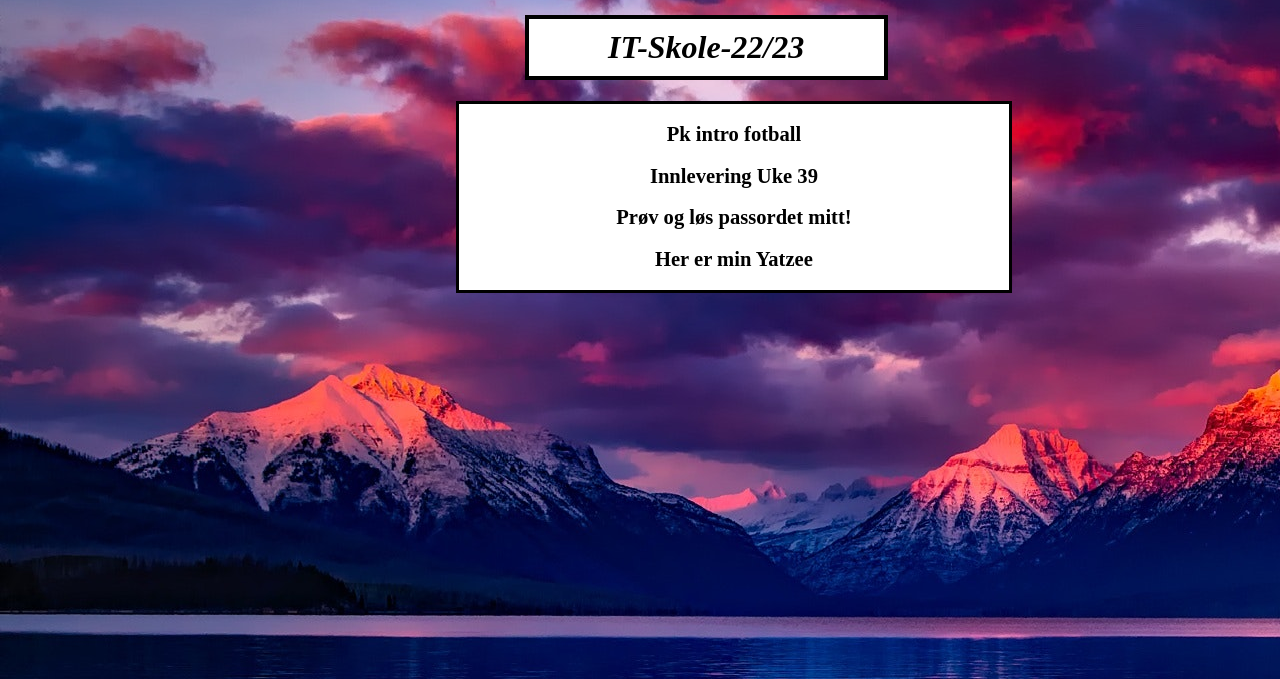
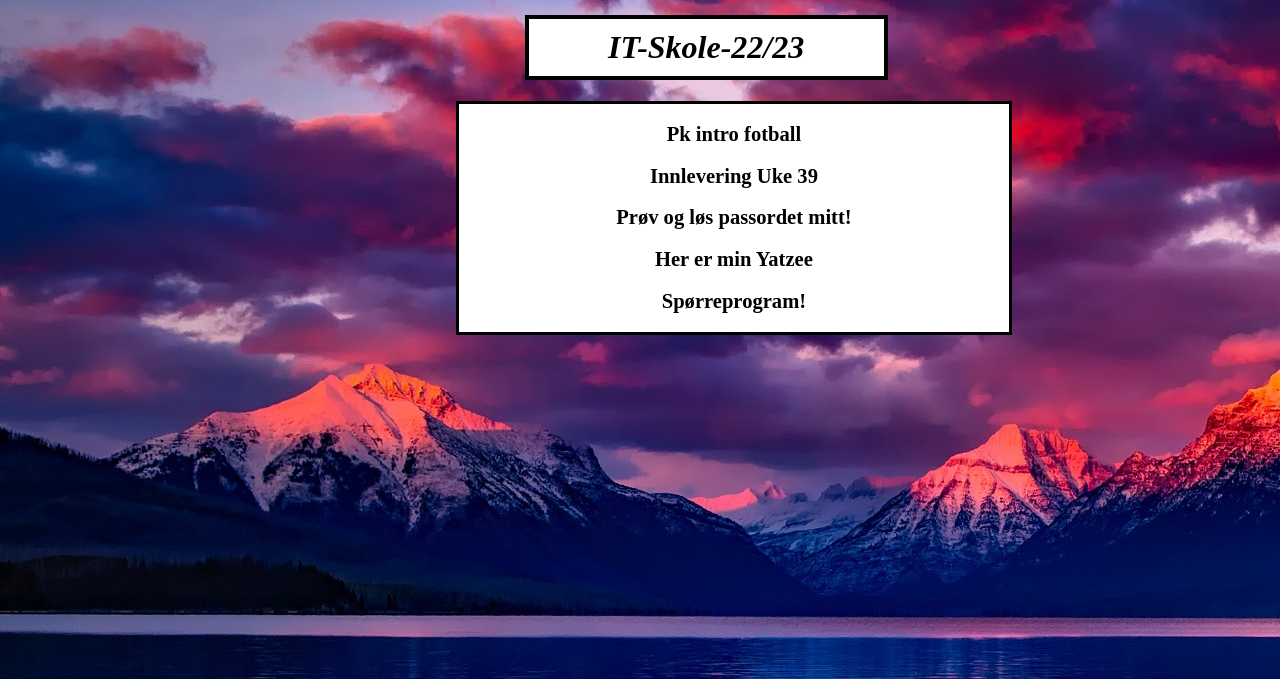
Before and after one commit to PKlauv/IT1-2022-2023, a plain HTML site: page index.html in a window 1280 px wide. Shown: the part 121-800 px from the top of the page. Drawn offline with Linux system fonts and the light colour scheme.

Commit message:
Add files via upload

```diff
--- a/index.html
+++ b/index.html
@@ -17,6 +17,7 @@
     <h3><a href="./htmls/InnUke39.html">Innlevering Uke 39</a></h3>
     <h3><a href="./htmls/passord.html">Prøv og løs passordet mitt!</a></h3>
     <h3><a href="./htmls/yatzee prosjekt.html">Her er min Yatzee</a></h3>
+    <h3><a href="./htmls/sporreprogram.html">Spørreprogram!</a></h3>
   </div>
   <!-- test -->
   <!-- abc -->
```
